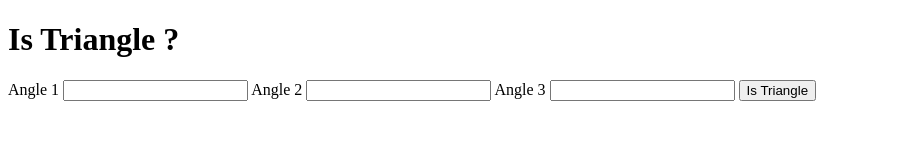
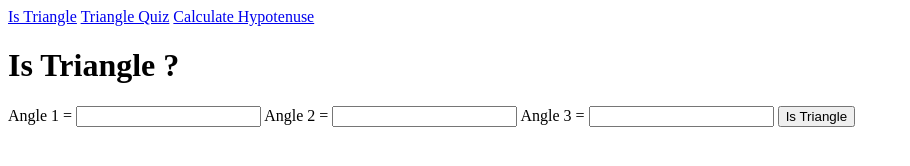
Before and after one commit to vaibhav18matere/fun-with-triangle, a plain HTML site: page isTriangle.html in a window 1280 px wide. Shown: the whole page, without its empty margins (0-910 px from the left). Drawn offline with Linux system fonts and the light colour scheme.

Commit message:
navbar added

```diff
--- a/isTriangle.html
+++ b/isTriangle.html
@@ -7,13 +7,18 @@
     <title>Is Triangle</title>
 </head>
 <body>
+    <nav>
+        <a href="./isTriangle.html">Is Triangle</a>
+        <a href="./triangleQuiz.html">Triangle Quiz</a>
+        <a href="./hypotenuse.html">Calculate Hypotenuse</a>
+    </nav>
     <h1>Is Triangle ?</h1>
 
-    <label for="angle1">Angle 1</label>
+    <label for="angle1">Angle 1 = </label>
     <input class="angle-input" type="number">
-    <label for="angle2">Angle 2</label>
+    <label for="angle2">Angle 2 = </label>
     <input class="angle-input" type="number">
-    <label for="angle3">Angle 3</label>
+    <label for="angle3">Angle 3 = </label>
     <input class="angle-input" type="number">
 
     <button id="is-triangle-btn">Is Triangle</button>
```
Also changed, not shown: hypotenuse.html (+5 -0 lines), triangleQuiz.html (+5 -0 lines).
